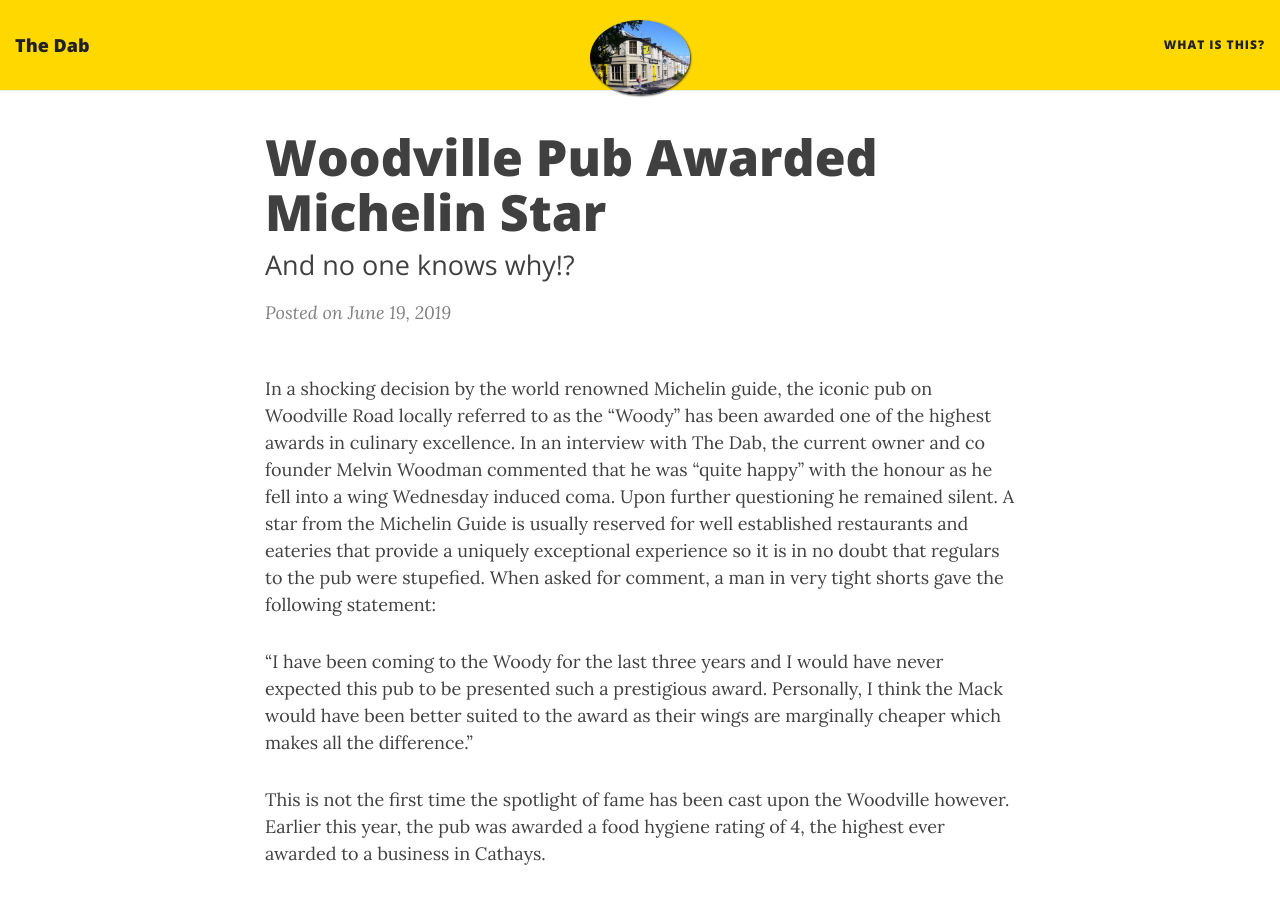
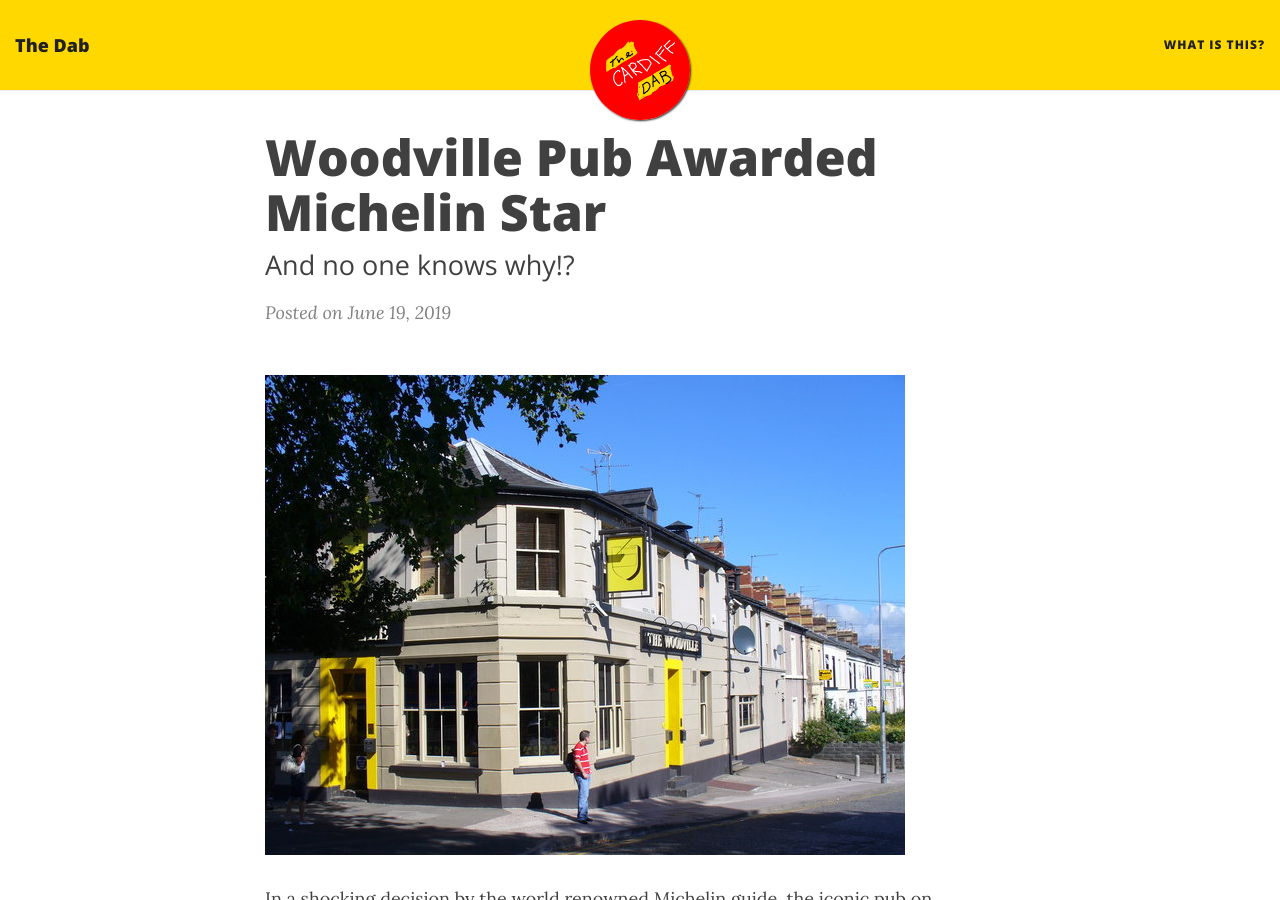
Before and after one commit to The-Dab/the-dab.github.io, a Jekyll site: the page built from _posts/2019-06-19-woodville-pub-awarded-michelin-star.md, in a window 1280 px wide and 900 px high. Built offline with Jekyll 4.4.1, drawn with Linux system fonts in a browser that asks for light colours; nearby versions of some CDN libraries; comment, search, counter and statistics services are not loaded.

Commit message:
Moved image inline

```diff
--- a/_posts/2019-06-19-woodville-pub-awarded-michelin-star.md
+++ b/_posts/2019-06-19-woodville-pub-awarded-michelin-star.md
@@ -4,8 +4,9 @@ title: Woodville Pub Awarded Michelin Star
 subtitle: And no one knows why!?
 tags: [woodville, pub, michelin star, cathays, food]
 comments: true
-image: /img/woody.jpg
 ---
+
+![Woodville pub](/img/woody.jpg)
 
 In a shocking decision by the world renowned Michelin guide, the iconic pub on Woodville Road locally referred to as the “Woody” has been awarded one of the highest awards in culinary excellence. In an interview with The Dab, the current owner and co founder Melvin Woodman commented that he was “quite happy” with the honour as he fell into a wing Wednesday induced coma. Upon further questioning he remained silent. A star from the Michelin Guide is usually reserved for well established restaurants and eateries that provide a uniquely exceptional experience so it is in no doubt that regulars to the pub were stupefied. When asked for comment, a man in very tight shorts gave the following statement:
 
```
